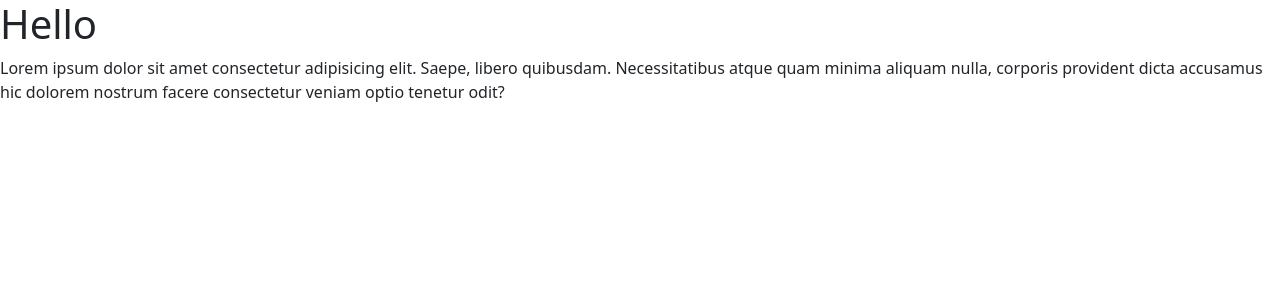
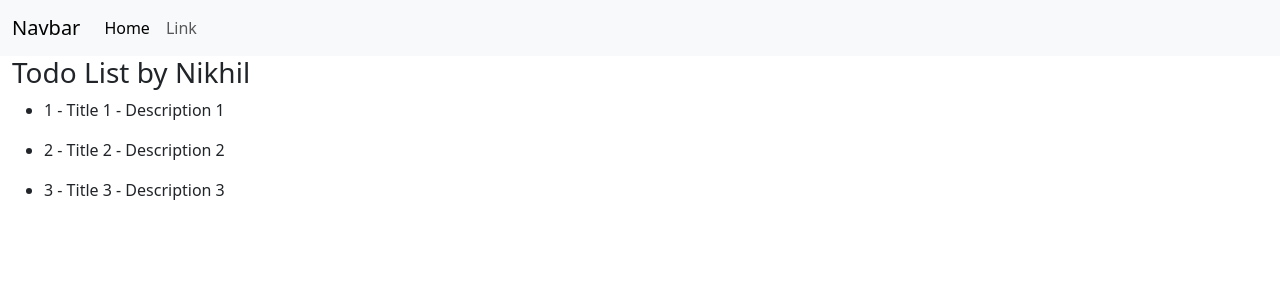
Before and after one commit to nikhil777grover/Todo-List-Angular, an Angular app: page / in a window 1280 px wide. Shown: the top 300 px of the page. Built offline with nearby package versions, Linux system fonts and the light colour scheme.

Commit message:
adding Todo mdel and base code for Todo component

```diff
--- a/angular.json
+++ b/angular.json
@@ -30,7 +30,7 @@
 
             ],
             "scripts": ["./node_modules/jquery/dist/jquery.js",
-             "./node_modules/bootstrap/dist/js/bootstrap.js" ]
+            "./node_modules/bootstrap/dist/js/bootstrap.js" ]
           },
           "configurations": {
             "production": {
--- /dev/null
+++ b/src/app/Components/todos/todos.component.html
@@ -0,0 +1,6 @@
+<h3>Todo List by Nikhil</h3>
+<ul *ngFor="let item of todos">
+    <li>
+        {{item.sno}} - {{item.title}} - {{item.description}}
+    </li>
+</ul>
--- /dev/null
+++ b/src/app/Components/todos/todos.component.ts
@@ -0,0 +1,34 @@
+import { Component } from '@angular/core';
+import { Todo } from 'src/app/Todo';
+
+@Component({
+  selector: 'app-todos',
+  templateUrl: './todos.component.html',
+  styleUrls: ['./todos.component.css']
+})
+export class TodosComponent{
+  todos : Todo[]
+  constructor()
+  {
+    this.todos = [
+      {
+        sno : 1,
+        title : "Title 1",
+        description : "Description 1",
+        active : false
+      },
+      {
+        sno : 2,
+        title : "Title 2",
+        description : "Description 2",
+        active : false
+      },
+      {
+        sno : 3,
+        title : "Title 3",
+        description : "Description 3",
+        active : false
+      }
+    ]
+  }
+}
--- /dev/null
+++ b/src/app/Todo.ts
@@ -0,0 +1,6 @@
+export class Todo{
+    sno!: number
+    title!: string
+    description!: string
+    active!: boolean
+}
--- a/src/app/app.component.html
+++ b/src/app/app.component.html
@@ -1,2 +1,30 @@
-<h1>Hello</h1>
-<p>Lorem ipsum dolor sit amet consectetur adipisicing elit. Saepe, libero quibusdam. Necessitatibus atque quam minima aliquam nulla, corporis provident dicta accusamus hic dolorem nostrum facere consectetur veniam optio tenetur odit?</p>
+<nav class="navbar navbar-expand-lg bg-body-tertiary">
+  <div class="container-fluid">
+    <a class="navbar-brand" href="#">Navbar</a>
+    <button
+      class="navbar-toggler"
+      type="button"
+      data-bs-toggle="collapse"
+      data-bs-target="#navbarSupportedContent"
+      aria-controls="navbarSupportedContent"
+      aria-expanded="false"
+      aria-label="Toggle navigation"
+    >
+      <span class="navbar-toggler-icon"></span>
+    </button>
+    <div class="collapse navbar-collapse" id="navbarSupportedContent">
+      <ul class="navbar-nav me-auto mb-2 mb-lg-0">
+        <li class="nav-item">
+          <a class="nav-link active" aria-current="page" href="#">Home</a>
+        </li>
+        <li class="nav-item">
+          <a class="nav-link" href="#">Link</a>
+        </li>
+      </ul>
+    </div>
+  </div>
+</nav>
+
+<div class="container-fluid">
+  <app-todos></app-todos>
+</div>
--- a/src/app/app.module.ts
+++ b/src/app/app.module.ts
@@ -3,10 +3,12 @@ import { BrowserModule } from '@angular/platform-browser';
 
 import { AppRoutingModule } from './app-routing.module';
 import { AppComponent } from './app.component';
+import { TodosComponent } from './Components/todos/todos.component';
 
 @NgModule({
   declarations: [
-    AppComponent
+    AppComponent,
+    TodosComponent
   ],
   imports: [
     BrowserModule,
```
Also changed, not shown: src/app/Components/todos/todos.component.css (added), 1 other file (tests, documents, lock files or other folders).
